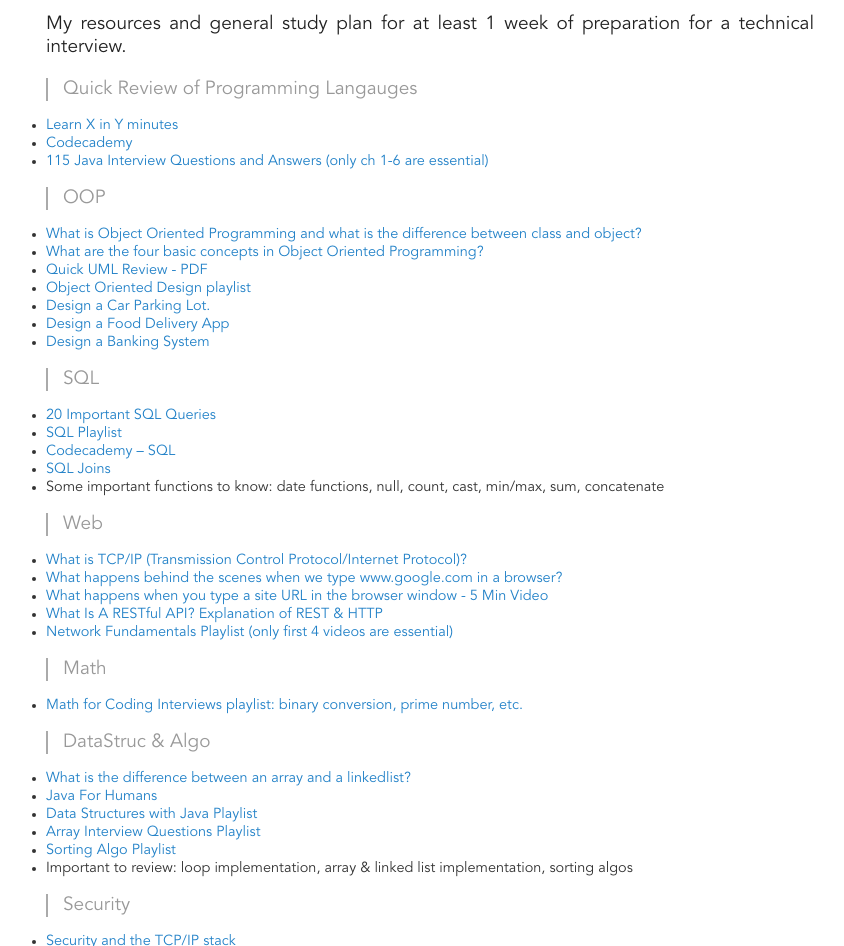
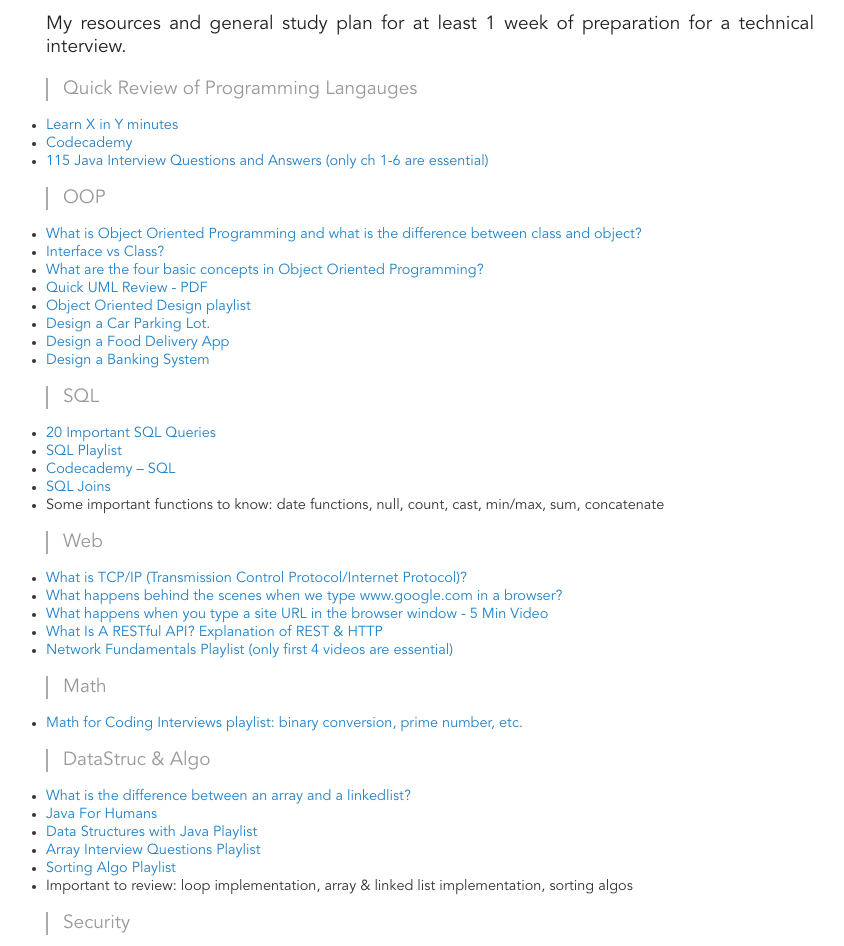
Before and after one commit to jpamata/jpamata.github.io, a Jekyll site: the page built from reviewer.md, in a window 1280 px wide. Shown: the part 496-1442 px from the top of the page, without its empty margins (210-1054 px from the left). Built offline with Jekyll 4.4.1, drawn with Linux system fonts in a browser that asks for light colours.

Commit message:
Update reviewer.md

```diff
--- a/reviewer.md
+++ b/reviewer.md
@@ -16,6 +16,7 @@
 > OOP
 
 - [What is Object Oriented Programming and what is the difference between class and object?](https://www.upwork.com/hiring/development/object-oriented-programming/)
+- [Interface vs Class?](https://keydifferences.com/difference-between-interface-and-class.html)
 - [What are the four basic concepts in Object Oriented Programming?](https://www.edureka.co/blog/object-oriented-programming)
 - [Quick UML Review - PDF](http://www.nyu.edu/classes/jcf/g22.2440-001_sp08/slides/session7/g22_2440_001_c73.pdf)
 - [Object Oriented Design playlist](https://www.youtube.com/playlist?list=PLGLfVvz_LVvS5P7khyR4xDp7T9lCk9PgE)
```
